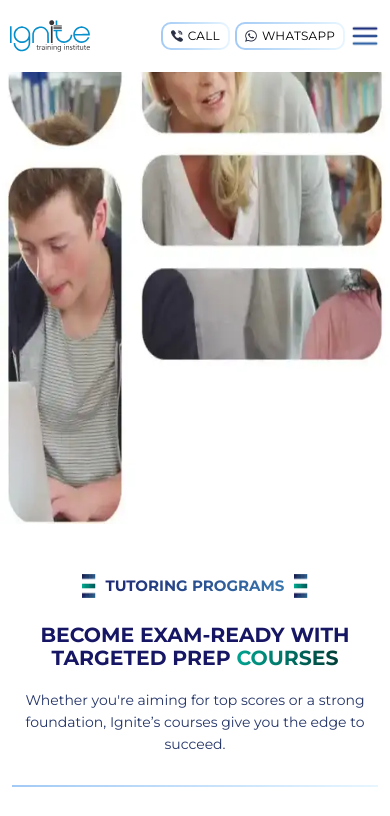
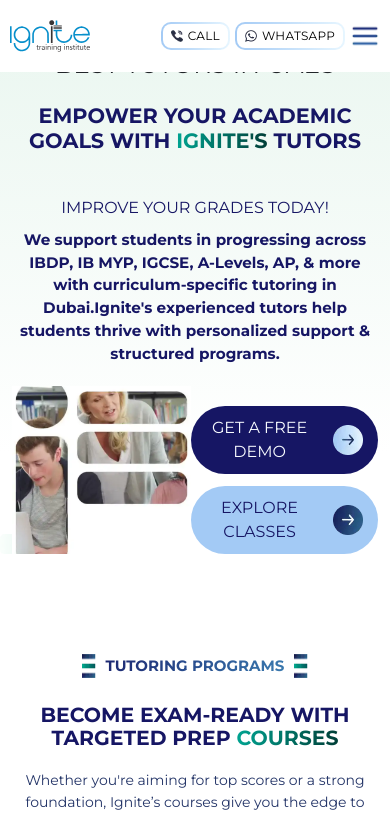
Before and after one commit to neelv007/ignite, a Next.js app: page / in a window 390 px wide. Shown: the top 816 px of the page. Built offline with nearby package versions, Linux system fonts and the light colour scheme; no server answers.

Commit message:
Update Hero.module.css

```diff
--- a/src/styles/home-copy/Hero.module.css
+++ b/src/styles/home-copy/Hero.module.css
@@ -1,75 +1,205 @@
-/* =====================================
-   HERO WRAPPER
-   ===================================== */
+/* =========================
+   HERO WRAPPER (DESKTOP)
+   ========================= */
 .hero {
   position: relative;
+  padding: 3rem 0;
   width: 100%;
+  overflow: hidden;
+
+  background: url(/images/banner-bg.webp) no-repeat;
+  background-size: 30vw;
+  background-position: 6.5vw 1vw;
+
+  opacity: 1;
+  visibility: visible;
+  transform: none;
+  clip-path: none;
+}
+
+/* Header spacing fix */
+:global(.homeCopy) .hero {
+  padding-top: calc(var(--header-height, 80px) + 1rem);
+}
+
+/* =========================
+   STRUCTURE
+   ========================= */
+.homeherosection > div {
+  position: relative;
+}
+
+.homeherosection > div::after {
+  content: "";
+  position: absolute;
+  bottom: 0;
+  left: 0;
+  width: 13%;
+  aspect-ratio: 81 / 32;
+  background: url(/images/hero-bg-1.webp) no-repeat;
+  background-size: cover;
+  z-index: 0;
+}
+
+.heroMain {
+  display: flex;
+  align-items: center;
+  position: relative;
+  z-index: 1;
+}
+
+.heroLeft {
+  margin-top: -1vw;
+}
+
+/* =========================
+   TEXT
+   ========================= */
+.heroTitleDesktop {
+  font-size: 2rem;
+  font-weight: 700;
+  margin: 40px 0 50px;
+  line-height: 1.1;
+  text-transform: uppercase;
+  color: var(--blue-color);
+}
+
+.heroTitleMobile {
+  font-size: 1.3rem;
+  font-weight: 700;
+  line-height: 1.2;
+  text-transform: uppercase;
+  color: var(--blue-color);
+}
+
+.heroParagraph {
+  padding-top: 20px;
+  font-size: 0.95rem;
+  color: var(--blue-color);
+  line-height: 1.5;
+}
+
+.heroParagraph :global(h3) {
+  font-size: 1rem;
+  text-transform: uppercase;
+  margin-bottom: 12px;
+}
+
+/* =========================
+   RIGHT MEDIA
+   ========================= */
+.heroRight {
+  display: flex;
+  justify-content: flex-end;
+  position: relative;
+}
+
+.videoContainer {
+  position: relative;
+  width: 30vw;
+  aspect-ratio: 30 / 33;
   overflow: hidden;
 }
 
-/* =====================================
-   LCP IMAGE (MUST DOMINATE)
-   ===================================== */
 .heroPoster {
+  position: absolute;
+  inset: 0;
   width: 100%;
-  height: auto;
-  display: block;
-   position: relative;
-   z-index: 2;
-   aspect-ratio: 600 / 620;
+  height: 100%;
+  object-fit: cover;
+  z-index: 1;
 }
 
-/* =====================================
-   VIDEO (loads after LCP)
-   ===================================== */
 .heroVideo {
   position: absolute;
   inset: 0;
   width: 100%;
-  height: 620px;
+  height: 100%;
   object-fit: cover;
-  z-index: 1;
+  z-index: 2;
+  opacity: 0;
+  transition: opacity 0.4s ease;
 }
 
-/* =====================================
-   TEXT OVERLAY (NOT PART OF LCP)
-   ===================================== */
-.heroOverlay {
-  position: absolute;
-  inset: 0;
-  z-index: 2;
-  display: flex;
-  align-items: center;
+.videoVisible {
+  opacity: 1;
 }
 
-/* =====================================
-   MOBILE TUNING
-   ===================================== */
-@media (max-width: 575px) {
-  .heroPoster {
-    height: 520px;
+/* =========================
+   BUTTONS
+   ========================= */
+.buttonGroup {
+  position: absolute;
+  right: 2vw;
+  bottom: 1vw;
+  display: flex;
+  flex-direction: column;
+  gap: 12px;
+  width: 17.5vw;
+  z-index: 3;
+}
+
+/* =========================
+   MOBILE (CLIENT MATCH)
+   ========================= */
+@media (max-width: 767px) {
+  /* Hero container */
+  .hero {
+    padding-top: calc(var(--header-height, 80px) + 20px);
+    padding-bottom: 30px;
+    background: linear-gradient(
+      180deg,
+      #e9f6ef 0%,
+      #ffffff 75%
+    );
+  }
+
+  .heroMain {
+    flex-direction: column;
+    text-align: center;
+  }
+
+  .heroLeft {
+    margin: 0;
+    padding: 0 16px;
+  }
+
+  /* Restore full text */
+  .heroParagraph,
+  .SubHeading {
+    display: block !important;
+  }
+
+  /* Image stack */
+  .heroRight {
+    margin-top: 20px;
+    justify-content: center;
+  }
+
+  .videoContainer {
+    width: 90vw;
+    aspect-ratio: 16 / 9;
+  }
+
+  /* Video OFF on mobile */
+  .heroVideo {
+    display: none !important;
+  }
+
+  /* Buttons BELOW image */
+  .buttonGroup {
+    position: static;
+    width: 100%;
+    margin-top: 20px;
+    align-items: center;
+  }
+
+  /* Keep Montserrat */
+  .hero,
+  .hero h1,
+  .hero h2,
+  .hero h3,
+  .hero p {
+    font-family: var(--font-montserrat, "Montserrat", sans-serif);
   }
 }
-
-
-/* Hide video on mobile */
-@media (max-width: 991px) {
-  .heroVideo {
-    display: none;
-  }
-}
-
-/* Hide poster on desktop */
-@media (min-width: 992px) {
-  .heroPoster {
-    display: none;
-  }
-}
-
-
-@media (max-width: 767px) {
-  .hero {
-    animation: none !important;
-    clip-path: none !important;
-  }
-}
```
